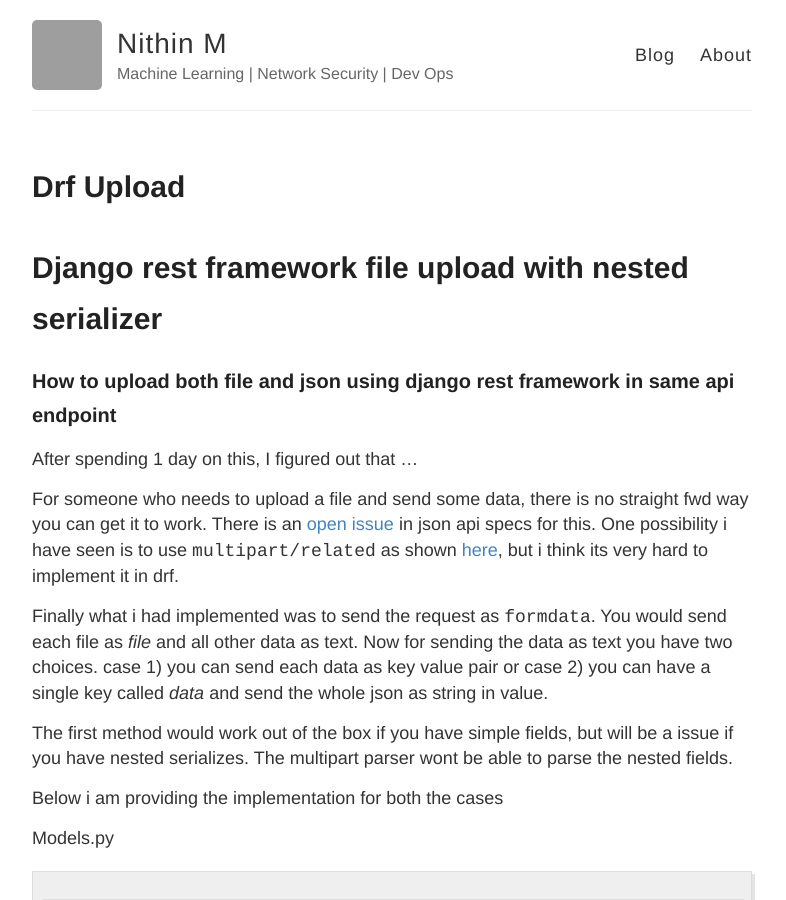
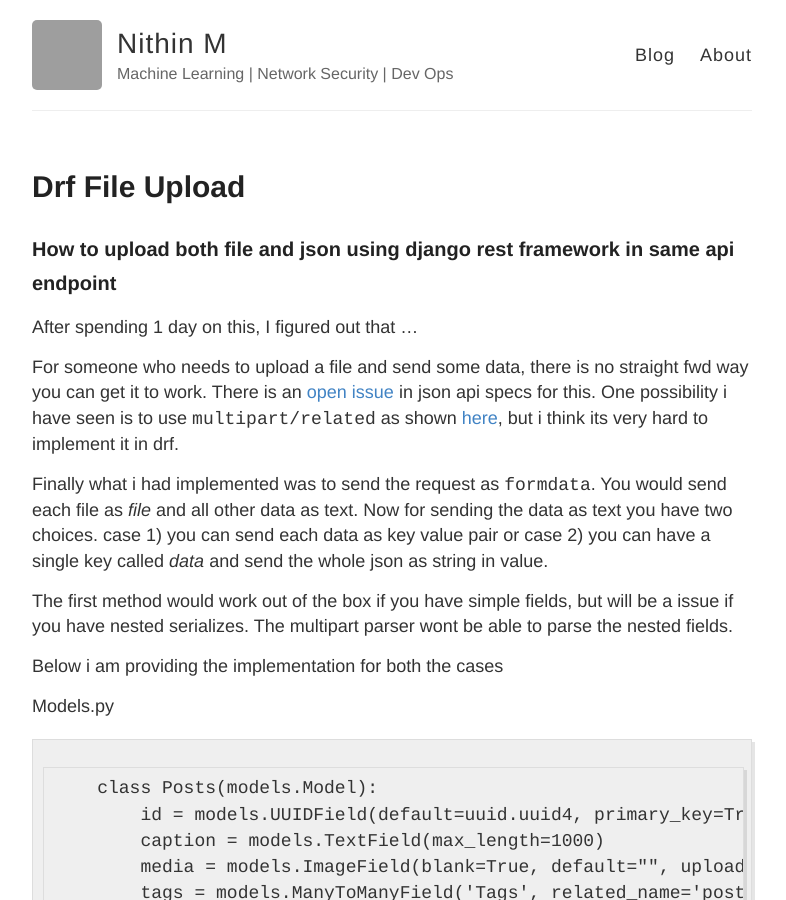
Before and after one commit to nithinmurali/blog, a Jekyll site: the page built from _posts/2018-5-25-DRF-File-Upload.md, in a window 1280 px wide and 900 px high. Shown: the whole window, without its empty margins (248-1034 px from the left). Built offline with Jekyll 4.4.1, drawn with Linux system fonts in a browser that asks for light colours; our own code applies the rules of GitHub Pages for plain Markdown files; comment, search, counter and statistics services are not loaded; grey boxes are pictures that could not be loaded.

Commit message:
Update and rename 2018-5-25-DRF-Upload.md to 2018-5-25-DRF-File-Upload.md

```diff
--- a/_posts/2018-5-25-DRF-Upload.md
+++ b/_posts/2018-5-25-DRF-File-Upload.md
@@ -1,4 +1,3 @@
-# Django rest framework file upload with nested serializer
 ### How to upload both file and json using django rest framework in same api endpoint
 
 After spending 1 day on this, I figured out that ...
```
